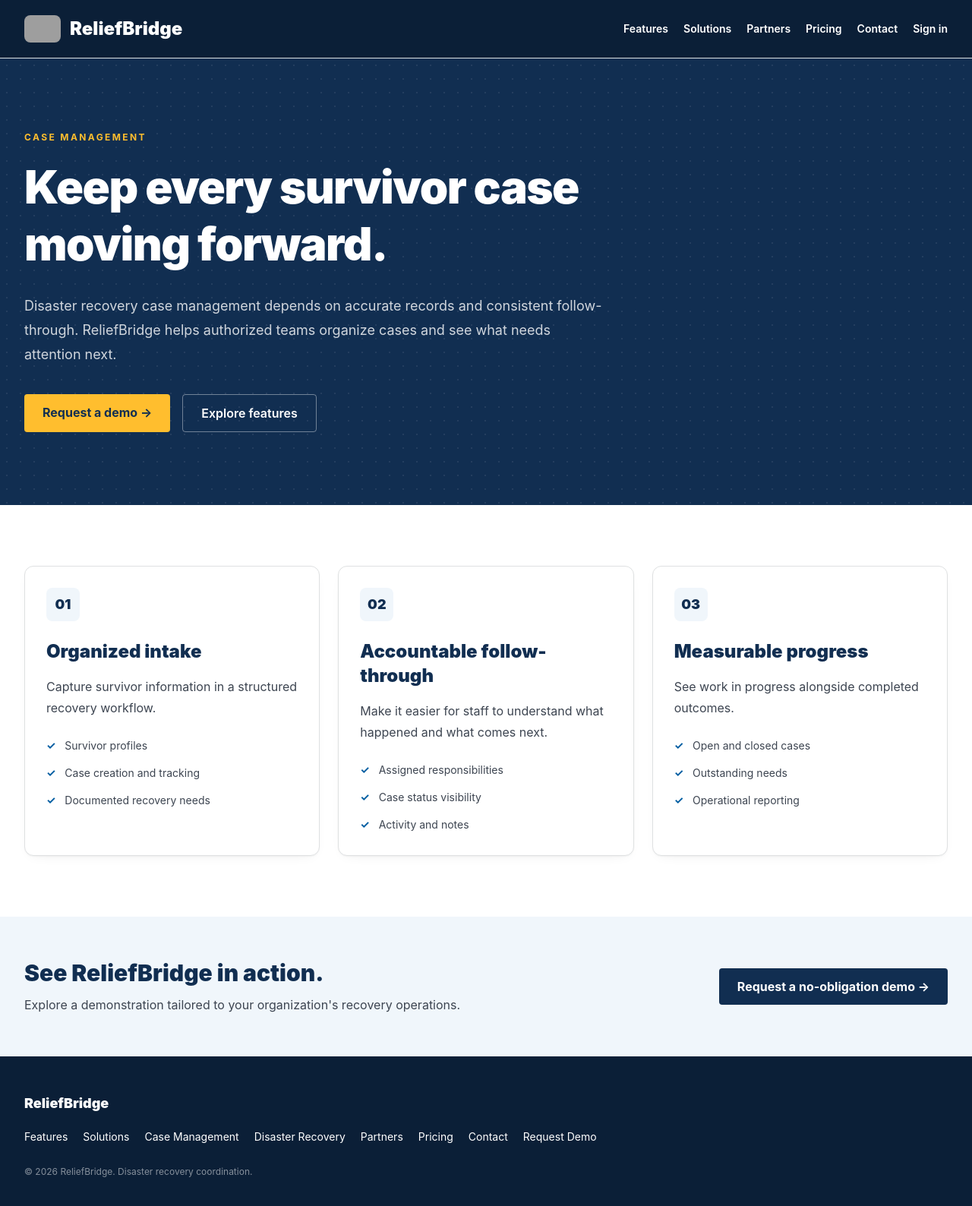
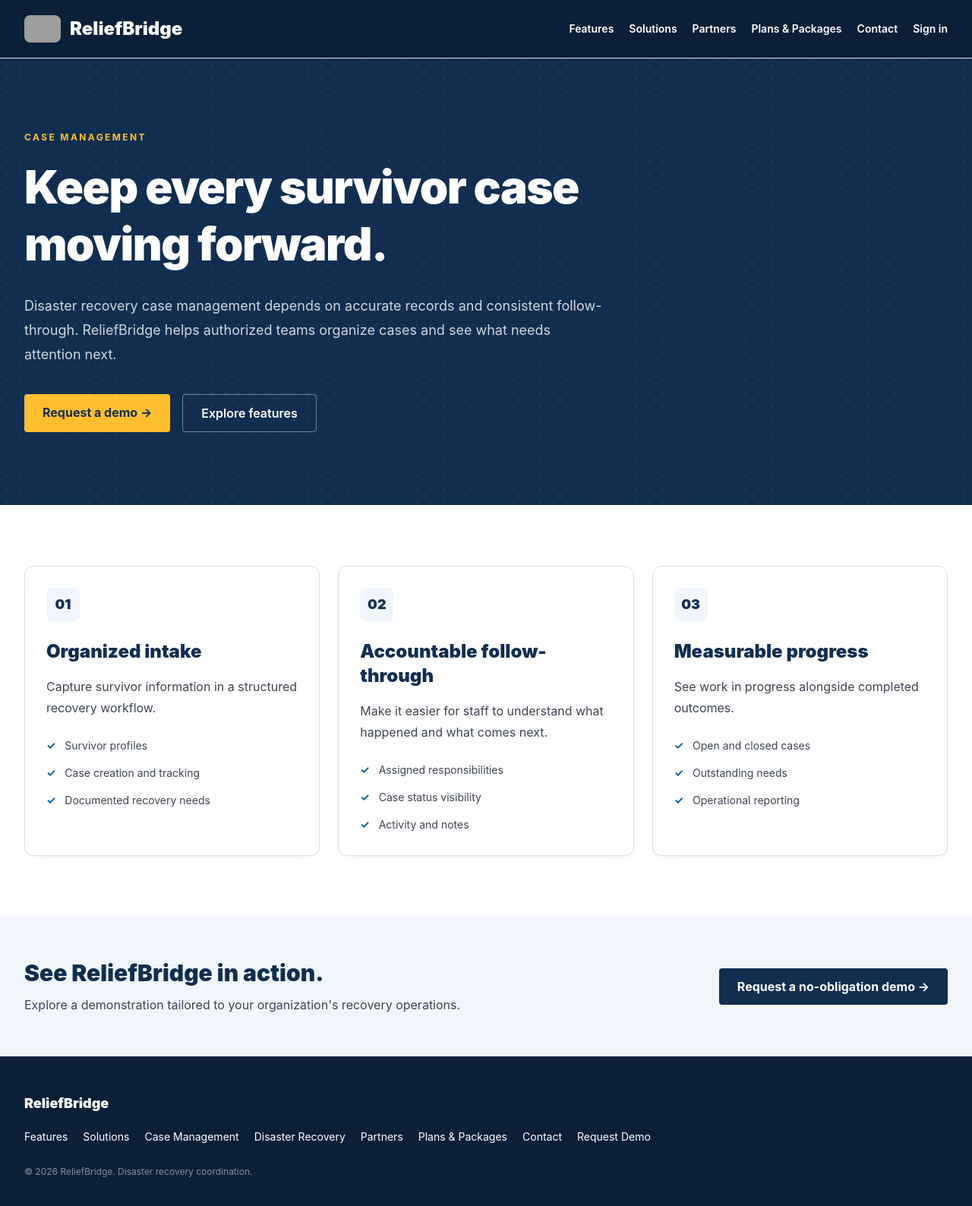
Before and after one commit to olayideibironke/reliefbridge, a Next.js app: page /case-management in a window 1280 px wide. Shown: the top 1588 px of the page at 76% size. Built offline with nearby package versions, Linux system fonts and the light colour scheme; grey boxes are pictures that could not be loaded.

Commit message:
Finalize public Plans & Packages navigation and written-quote CTAs

```diff
--- a/src/app/(marketing)/[slug]/page.tsx
+++ b/src/app/(marketing)/[slug]/page.tsx
@@ -67,7 +67,7 @@ const pages: Record<string, Page> = {
     ],
   },
   pricing: {
-    title: "ReliefBridge Service Packages",
+    title: "ReliefBridge Plans & Packages",
     description: "Explore ReliefBridge packages for small recovery teams, growing organizations and multi-agency programs. Request a tailored quote.",
     eyebrow: "Organizational service packages",
     heading: "A better fit for every stage of recovery.",
@@ -117,7 +117,7 @@ export default async function MarketingPage({ params }: { params: Promise<{ slug
             <Link href="/features" className="text-white hover:text-gold">Features</Link>
             <Link href="/solutions" className="text-white hover:text-gold">Solutions</Link>
             <Link href="/partners" className="text-white hover:text-gold">Partners</Link>
-            <Link href="/pricing" className="text-white hover:text-gold">Pricing</Link>
+            <Link href="/pricing" className="text-white hover:text-gold">Plans & Packages</Link>
             <Link href="/contact" className="text-white hover:text-gold">Contact</Link>
             <Link href="/login" className="text-white hover:text-gold">Sign in</Link>
           </nav>
@@ -131,7 +131,7 @@ export default async function MarketingPage({ params }: { params: Promise<{ slug
             <h1 className="max-w-4xl text-4xl font-black leading-tight tracking-tight sm:text-6xl">{page.heading}</h1>
             <p className="mt-7 max-w-3xl text-lg leading-8 text-white/80">{page.intro}</p>
             <div className="mt-9 flex flex-wrap gap-4">
-              <Link href={slug === "pricing" ? "/request-quote" : "/request-demo"} className="rounded bg-gold px-6 py-3 font-bold text-navy hover:bg-white hover:no-underline">{slug === "pricing" ? "Request a quote" : "Request a demo →"}</Link>
+              <Link href={slug === "pricing" ? "/request-quote" : "/request-demo"} className="rounded bg-gold px-6 py-3 font-bold text-navy hover:bg-white hover:no-underline">{slug === "pricing" ? "Request a written quote" : "Request a demo →"}</Link>
               <Link href="/features" className="rounded border border-white/40 px-6 py-3 font-semibold text-white hover:bg-white/10 hover:no-underline">Explore features</Link>
             </div>
           </div>
@@ -144,7 +144,7 @@ export default async function MarketingPage({ params }: { params: Promise<{ slug
                 <h2 className="text-2xl font-black text-navy">{section.heading}</h2>
                 <p className="mt-4 leading-7 text-ink-2">{section.description}</p>
                 <ul className="mt-6 space-y-3">{section.bullets.map(bullet => <li key={bullet} className="flex gap-3 text-sm leading-6 text-ink-2"><span className="font-bold text-blue" aria-hidden="true">✓</span><span>{bullet}</span></li>)}</ul>
-                {slug === "pricing" && <Link href={`/request-quote?plan=${encodeURIComponent(section.heading)}`} className="mt-7 inline-flex rounded-md bg-navy px-5 py-3 text-sm font-bold text-white hover:bg-blue hover:no-underline">Request a quote</Link>}
+                {slug === "pricing" && <Link href={`/request-quote?plan=${encodeURIComponent(section.heading)}`} className="mt-7 inline-flex rounded-md bg-navy px-5 py-3 text-sm font-bold text-white hover:bg-blue hover:no-underline">Request a written quote</Link>}
               </article>
             ))}
           </div>
@@ -160,7 +160,7 @@ export default async function MarketingPage({ params }: { params: Promise<{ slug
         <div className="mx-auto max-w-7xl px-5 md:px-8">
           <div className="mb-5 text-lg font-black text-white">ReliefBridge</div>
           <nav aria-label="Footer" className="flex flex-wrap gap-x-5 gap-y-3 text-sm">
-            {slugs.map(s => <Link key={s} href={"/" + s} className="text-white/80 hover:text-white">{s.split("-").map(w => w[0].toUpperCase() + w.slice(1)).join(" ")}</Link>)}
+            {slugs.map(s => <Link key={s} href={"/" + s} className="text-white/80 hover:text-white">{s === "pricing" ? "Plans & Packages" : s.split("-").map(w => w[0].toUpperCase() + w.slice(1)).join(" ")}</Link>)}
             <Link href="/request-demo" className="text-white/80 hover:text-white">Request Demo</Link>
           </nav>
           <p className="mt-7 text-xs text-white/50">© {new Date().getFullYear()} ReliefBridge. Disaster recovery coordination.</p>
```
